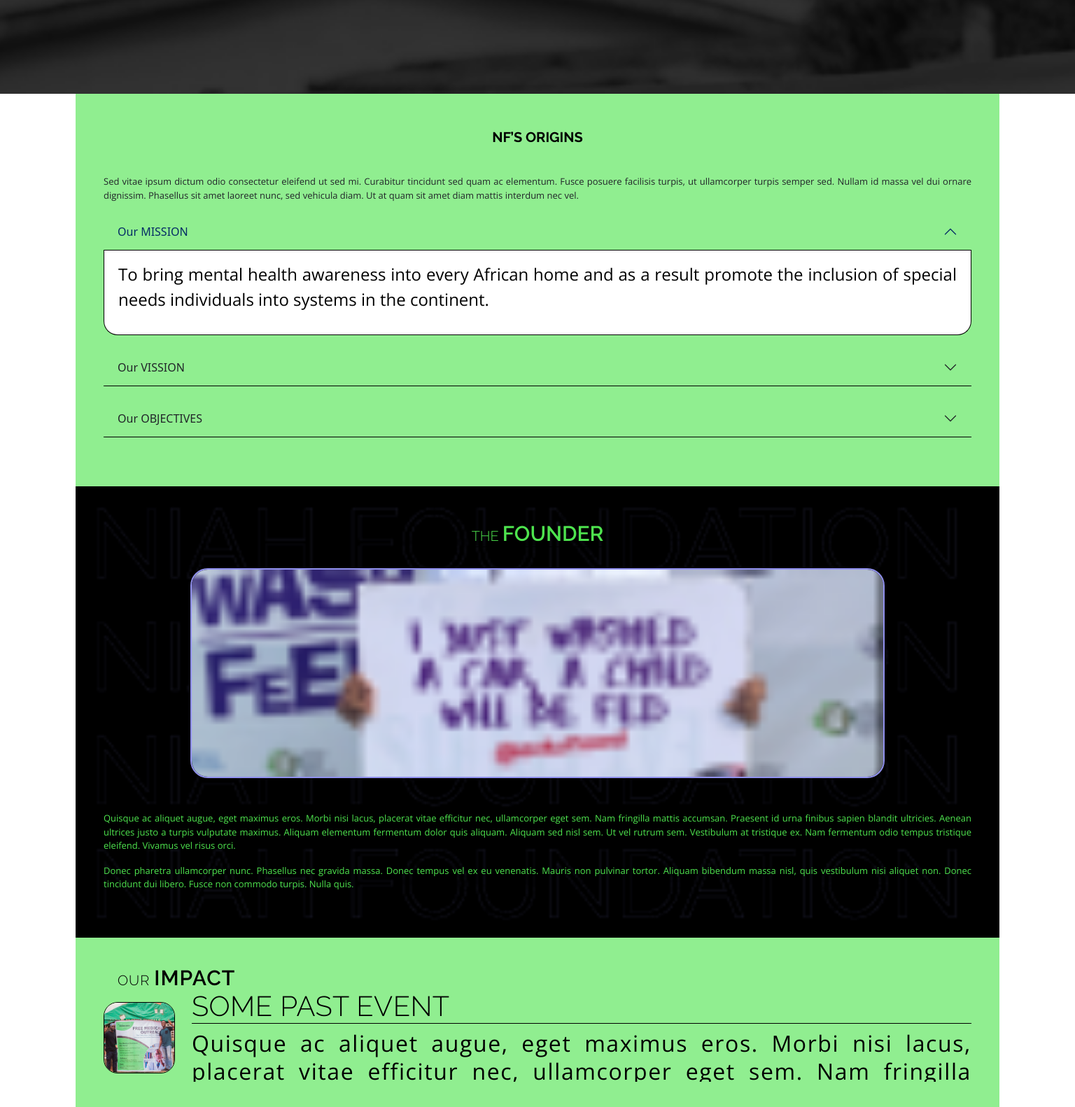
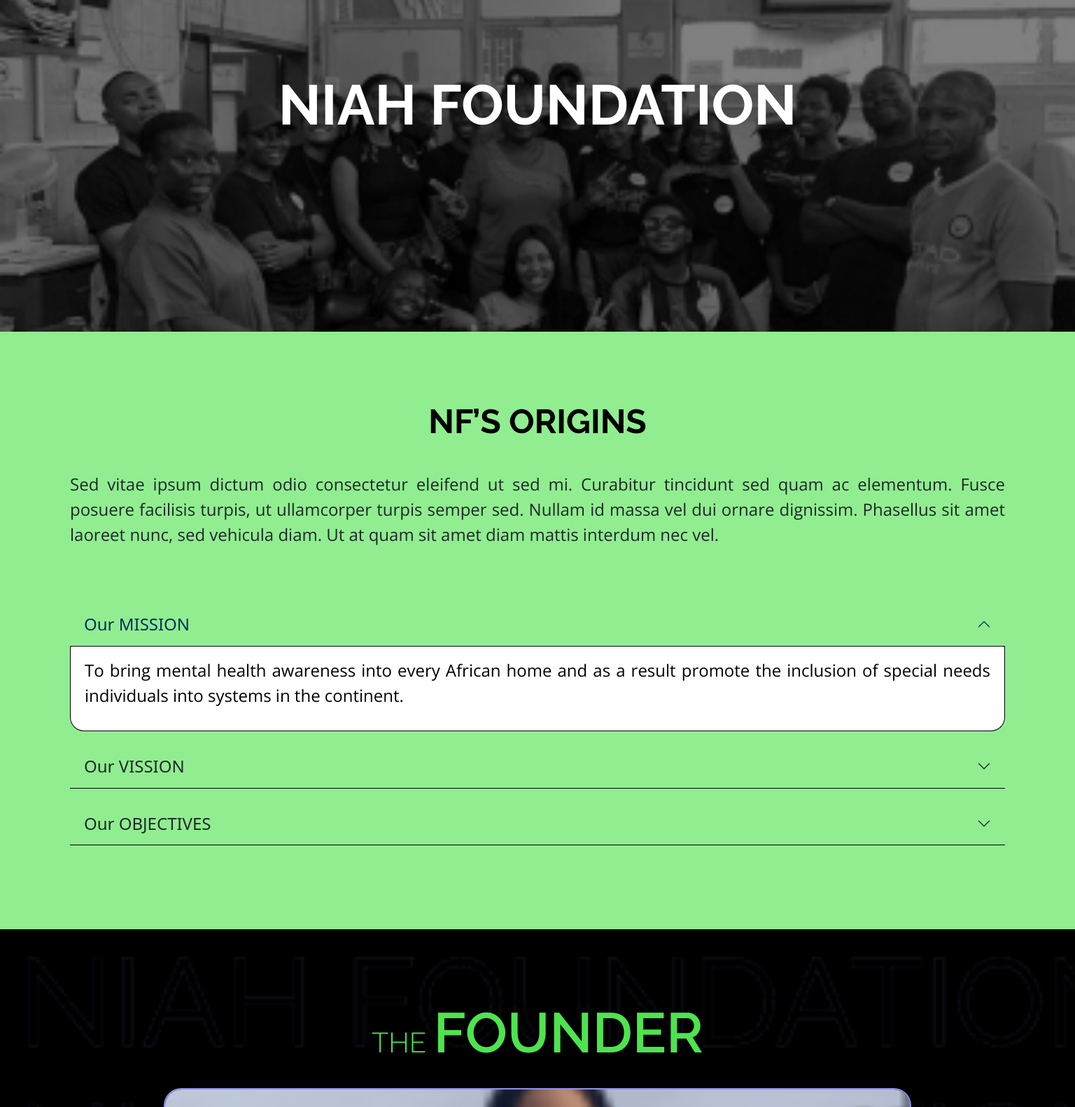
Before and after one commit to 8sosa/Niah-foundation, a React (Create React App) app: page /about-us in a window 1536 px wide. Shown: the part 318-1900 px from the top of the page at 70% size. Built offline with nearby package versions, Linux system fonts and the light colour scheme.

Commit message:
about animation commit

```diff
--- a/src/Components/Pages/About.css
+++ b/src/Components/Pages/About.css
@@ -1,10 +1,7 @@
-.hero {
-    background-image: url('../../Images/HERO.png');
-    background-repeat: no-repeat;
+#aboutHero {
+    background-image: url('../../Images/HERO.png') !important;
     background-size: cover;
-    min-height: 200px;
     max-width: 100% !important;
-    margin: 0px;
 }
 .origins {
     background-color: #90EE90;
@@ -42,19 +39,19 @@
 }
 .founderHeader {
     color: #4EE44E !important;
-    font-size: clamp(15px, 20px, 30px) !important;
+    font-size: clamp(15px, 20px, 30px);
     font-weight: 300 !important;
     align-self: center !important;
     margin-bottom: 20px;
 }
 .founderHeaderBold {
-    font-size: clamp(20px, 30px, 40px) !important;
+    font-size: clamp(20px, 30px, 40px);
     font-weight: 600 !important;
 }
 .founderBody {
     color: #4EE44E !important;
     font-weight: 400 !important;
-    font-size: clamp(10px, 13px, 25px) !important;
+    font-size: clamp(10px, 13px, 25px);
 }
 .fitted {
     max-width: fit-content;
@@ -69,7 +66,8 @@
     margin-bottom: 20px;
 }
 .eventHeaderBody {
-    height: 75px;
+    min-height: 75px;
+    max-height: 125px;
     overflow: hidden;
 }
 .accordion-item {
@@ -91,3 +89,116 @@
     border-bottom: 1px solid #000;
     border-radius: 0px 0px 20px 20px;
 }
+
+@media (min-width: 27rem) {
+    .origins, .founder {
+        max-width: 100%;
+        margin: 0px;
+        padding: 5rem;
+    }
+    #aboutHero {
+        min-height: 20rem !important;
+    }
+    .originsBody {
+        font-size: 1rem;
+        margin-bottom: 5rem;
+    }
+    .accordion-button {
+        font-size: 1.5rem;
+    }
+    .founderBody {
+        font-size: 1rem;
+    }
+    .founderPic {
+        min-height: 30rem;
+    }
+    .founderHeaderBold {
+        font-size: 3rem;
+    }
+    .founderHeader {
+        font-size: 1.5rem !important;
+    }
+    #eventHeader {
+        font-size: 1.5rem !important;
+        line-height: 2rem;
+        margin-bottom: 2rem !important;
+    }
+    .fitted {
+        min-width: fit-content;
+        max-width: 30%;
+    }
+}
+@media (min-width: 64rem) {
+    .origins, .founder {
+        max-width: 100%;
+        margin: 0px;
+        padding: 6.25rem;
+    }
+    #aboutHero {
+        min-height: 40rem !important;
+    }
+    .originsBody {
+        font-size: 1rem;
+        margin-bottom: 5rem;
+    }
+    .accordion-button {
+        font-size: 1.5rem;
+    }
+    .founderBody {
+        font-size: 1.5rem;
+    }
+    .founderPic {
+        min-height: 50rem;
+    }
+    .founderHeaderBold {
+        font-size: 5rem;
+    }
+    .founderHeader {
+        font-size: 2.5rem !important;
+    }
+    #eventHeader {
+        font-size: 2.5rem !important;
+        margin-bottom: 5rem !important;
+    }
+    .fitted {
+        min-width: fit-content;
+        max-width: 30%;
+    }
+}
+@media (min-width: 90rem) {
+    .origins, .founder {
+        max-width: 100%;
+        margin: 0px;
+        padding: 6.25rem;
+    }
+    #aboutHero {
+        min-height: 40rem !important;
+    }
+    .originsBody {
+        font-size: 1rem;
+        margin-bottom: 5rem;
+    }
+    .accordion-button {
+        font-size: 1.5rem;
+    }
+    .founderBody {
+        font-size: 1.5rem;
+    }
+    .founderPic {
+        min-height: 50rem;
+    }
+    .founderHeaderBold {
+        font-size: 5rem;
+    }
+    .founderHeader {
+        font-size: 2.5rem;
+    }
+    #eventHeader {
+        font-size: 2.5rem !important;
+        margin-bottom: 5rem !important;
+    }
+    .fitted {
+        min-width: fit-content;
+        max-width: 30%;
+    }
+}
--- a/src/Components/Pages/About.js
+++ b/src/Components/Pages/About.js
@@ -1,30 +1,36 @@
-import React from 'react'
+import React, {useEffect} from 'react'
 import { Accordion, Col, Container, Row } from 'react-bootstrap'
 import './About.css'
 import Founder from '../../Images/founder.png'
 import Event from '../../Images/event.png'
+import AOS from 'aos';
+import 'aos/dist/aos.css';
 
 export default function About() {
+  useEffect(() => {
+    AOS.init({ duration: 1000 }); // Adjust the duration if needed
+  }, []);
+
   return (
     <>
-        <Container className='hero'><h1 className='heroHeader raleway'>NIAH FOUNDATION</h1></Container>
+        <Container className='hero' id="aboutHero"><h1 className='heroHeader raleway'>NIAH FOUNDATION</h1></Container>
         <Container className='origins'>
           <h1 className='originsHeader pageHeader raleway'>NF’s ORIGINS</h1>
           <p className='originsBody trainBody openSans'>Sed vitae ipsum dictum odio consectetur eleifend ut sed mi. Curabitur tincidunt sed quam ac elementum. Fusce posuere facilisis turpis, ut ullamcorper turpis semper sed. Nullam id massa vel dui ornare dignissim. Phasellus sit amet laoreet nunc, sed vehicula diam. Ut at quam sit amet diam mattis interdum nec vel.</p>
           <Accordion defaultActiveKey="0" className='accordion'>
-            <Accordion.Item eventKey="0" className='aboutHeader'>
+            <Accordion.Item eventKey="0" className='aboutHeader' data-aos="fade-up">
               <Accordion.Header>Our MISSION</Accordion.Header>
               <Accordion.Body className='aboutBody'>
                 <p className='OFDesc'>To bring mental health awareness into every African home and as a result promote the inclusion of special needs individuals into systems in the continent.</p>
               </Accordion.Body>
             </Accordion.Item>
-            <Accordion.Item eventKey="1" className='aboutHeader'>
+            <Accordion.Item eventKey="1" className='aboutHeader' data-aos="fade-up">
               <Accordion.Header>Our VISSION</Accordion.Header>
               <Accordion.Body className='aboutBody'>
                 <p className='OFDesc'>To be the foremost voice and movement on mental health in Africa.</p>
               </Accordion.Body>
             </Accordion.Item>
-            <Accordion.Item eventKey="2" className='aboutHeader'>
+            <Accordion.Item eventKey="2" className='aboutHeader' data-aos="fade-up">
               <Accordion.Header>Our OBJECTIVES</Accordion.Header>
               <Accordion.Body className='aboutBody'>
                 <ul>
@@ -35,33 +41,33 @@ export default function About() {
             </Accordion.Item>
           </Accordion>
         </Container>
-        <Container className='founder'>
-            <h1 className='founderHeader subHeader raleway'>THE <span className='founderHeaderBold'>FOUNDER</span></h1>
-            <img src={Founder} alt='the founder - Chenaniah Bamishile' className='founderPic' />
-            <div className='mt-5'>
+        <Container className='founder' >
+            <h1 className='founderHeader subHeader raleway' data-aos="fade-up">THE <span className='founderHeaderBold'>FOUNDER</span></h1>
+            <img src={Founder} alt='the founder - Chenaniah Bamishile' className='founderPic' data-aos="zoom-in"/>
+            <div className='mt-5' data-aos="fade-up">
               <p className='founderBody OFDesc'>Quisque ac aliquet augue, eget maximus eros. Morbi nisi lacus, placerat vitae efficitur nec, ullamcorper eget sem. Nam fringilla mattis accumsan. Praesent id urna finibus sapien blandit ultricies. Aenean ultrices justo a turpis vulputate maximus. Aliquam elementum fermentum dolor quis aliquam. Aliquam sed nisl sem. Ut vel rutrum sem. Vestibulum at tristique ex. Nam fermentum odio tempus tristique eleifend. Vivamus vel risus orci.</p>
               <p className='founderBody OFDesc'>Donec pharetra ullamcorper nunc. Phasellus nec gravida massa. Donec tempus vel ex eu venenatis. Mauris non pulvinar tortor. Aliquam bibendum massa nisl, quis vestibulum nisi aliquet non. Donec tincidunt dui libero. Fusce non commodo turpis. Nulla quis.</p>
             </div>
         </Container>
         <Container className='origins'>
-          <h1 className='eventHeader subHeader raleway'>OUR <span className='founderHeaderBold'>IMPACT</span></h1>
-          <Row className='d-flex flex-row align-items-center mb-3'>
+          <h1 className='eventHeader subHeader raleway' id="eventHeader" data-aos="fade-up">OUR <span className='founderHeaderBold'>IMPACT</span></h1>
+          <Row className='d-flex flex-row align-items-center mb-3' data-aos="fade-up">
             <Col className='fitted'><img src={Event} alt='A past event' className='eventImg'/></Col>
             <Col>
               <h3 className='eventHeaderTxt'>SOME PAST EVENT</h3>
               <p className='eventHeaderBody'>Quisque ac aliquet augue, eget maximus eros. Morbi nisi lacus, placerat vitae efficitur nec, ullamcorper eget sem. Nam fringilla mattis accumsan. Praesent id urna finibus sapien blandit ultricies. Aenean ultrices justo a turpis vulputate maximus. Aliquam elementum fermentum dolor quis aliquam. Aliquam sed nisl sem. Ut vel rutrum sem. Vestibulum at tristique ex. Nam fermentum odio tempus tristique eleifend. Vivamus vel risus orci.</p>
             </Col>
           </Row>
-          <Row className='d-flex flex-row align-items-center mb-3'>
+          <Row className='d-flex flex-row align-items-center mb-3' data-aos="fade-up">
             <Col className='fitted'><img src={Event} alt='A past event' className='eventImg'/></Col>
             <Col>
               <h3 className='eventHeaderTxt'>SOME PAST EVENT</h3>
               <p className='eventHeaderBody'>Quisque ac aliquet augue, eget maximus eros. Morbi nisi lacus, placerat vitae efficitur nec, ullamcorper eget sem. Nam fringilla mattis accumsan. Praesent id urna finibus sapien blandit ultricies. Aenean ultrices justo a turpis vulputate maximus. Aliquam elementum fermentum dolor quis aliquam. Aliquam sed nisl sem. Ut vel rutrum sem. Vestibulum at tristique ex. Nam fermentum odio tempus tristique eleifend. Vivamus vel risus orci.</p>
             </Col>
           </Row>
-          <a href='/events' className='eventHeaderTxt align-self-end mb-5'>View more...</a>
-          <h2 className='eventHeader subHeader raleway'>ACHIEVEMENTS</h2>
-          <ul>
+          <a href='/events' className='eventHeaderTxt align-self-end mb-5' data-aos="fade-up">View more...</a>
+          <h2 className='eventHeader subHeader raleway' id="eventHeader" data-aos="fade-up">ACHIEVEMENTS</h2>
+          <ul data-aos="fade-up">
             <li className='newEventTxt mb-2'>Nunc id metus ornare, malesuada mauris ut, vestibulum diam.</li>
             <li className='newEventTxt mb-2'>Donec et augue tempus elit imperdiet tristique at sed lorem.</li>
             <li className='newEventTxt mb-2'>Praesent hendrerit quam vitae lorem bibendum, ac placerat ante sodales.</li>
--- a/src/Components/Pages/Contact.css
+++ b/src/Components/Pages/Contact.css
@@ -54,3 +54,22 @@
     font-size: clamp(8px, 10px, 16px);
     font-weight: 400;
 }
+
+@media (max-width: 26.9rem) {
+
+}
+@media (min-width: 27rem) {
+    .pageHeader {
+        font-size: 2rem;
+    }
+}
+@media (min-width: 64rem) {
+    .pageHeader {
+        font-size: 2.5rem;
+    }
+}
+@media (min-width: 90rem) {
+    .pageHeader {
+        font-size: 3rem;
+    }
+}
--- a/src/Components/Pages/Team.css
+++ b/src/Components/Pages/Team.css
@@ -78,3 +78,22 @@
     border-bottom: .0625rem solid #000;
     margin-bottom: 2.8125rem;
 }
+
+@media (max-width: 26.9rem) {
+
+}
+@media (min-width: 27rem) {
+    .heroHeader {
+        font-size: 3rem;
+    }
+}
+@media (min-width: 64rem) {
+    .heroHeader {
+        font-size: 4rem;
+    }
+}
+@media (min-width: 90rem) {
+    .heroHeader {
+        font-size: 5rem;
+    }
+}
--- a/src/Components/Pages/Workshops.css
+++ b/src/Components/Pages/Workshops.css
@@ -62,3 +62,22 @@
 .workshopGroupHeader {
     border-bottom: 0px !important;
 }
+
+@media (max-width: 26.9rem) {
+
+}
+@media (min-width: 27rem) {
+    .trainBody {
+        font-size: 1rem;
+    }
+}
+@media (min-width: 64rem) {
+    .trainBody {
+        font-size: 1.2rem;
+    }
+}
+@media (min-width: 90rem) {
+    .trainBody {
+        font-size: 1.5rem;
+    }
+}
```
